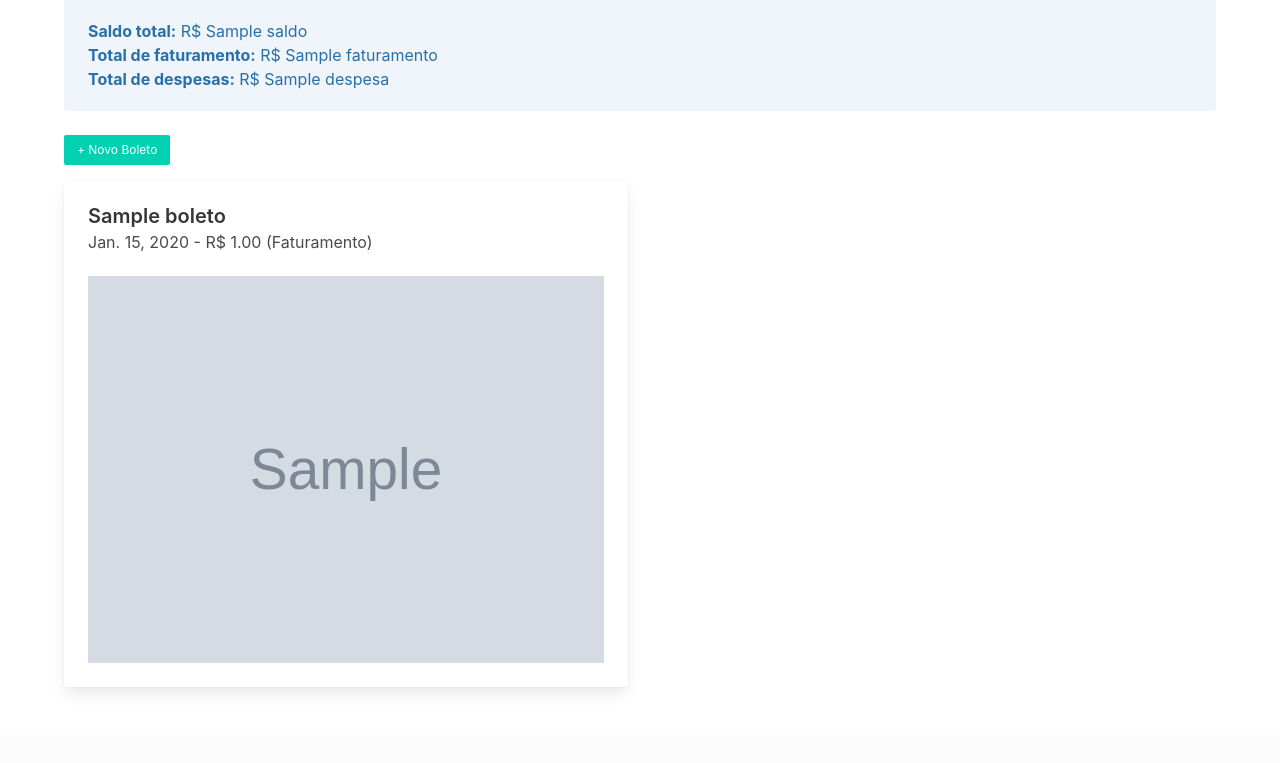
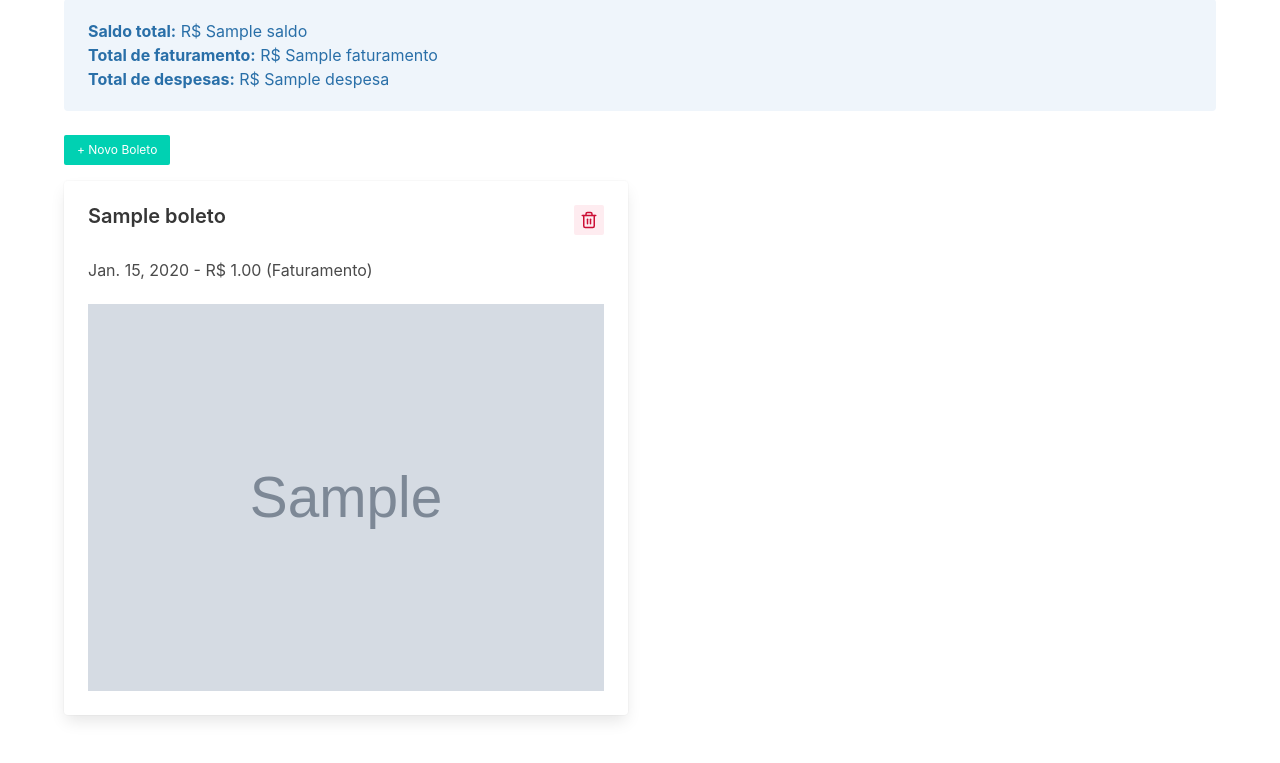
Before and after one commit to bernardommedeiros/Gerenciador-Financeiro, a Django app: template src/finances/personal_finance/templates/personal_finance/listar_boletos.html in a window 1280 px wide. Shown: the part 181-944 px from the top of the page. Before the commit the page ends 872 px from the top, so only its background shows below. Run offline with Django 5.2, Linux system fonts and the light colour scheme; tables that the repository leaves empty hold one stand-in row (values such as "Sample post"); the template is opened without the code that fills it: values that come from a table or form of the project are taken from there, most other values are stand-ins (such as "Sample title", 1, 10 or a date in 2020); grey boxes marked "Sample" are stand-in pictures; some libraries are stand-ins or nearby versions.

Commit message:
feat: boleto delete

```diff
--- a/src/finances/personal_finance/services/boleto.py
+++ b/src/finances/personal_finance/services/boleto.py
@@ -32,3 +32,9 @@ def calcular_saldo(balancete_id=None):
         'faturamento': faturamento,
         'despesa': despesa
     }
+
+
+def boleto_delete(boleto_id):
+    boleto = Boleto.objects.get(id=boleto_id)
+    boleto.delete()
+    return True
--- a/src/finances/personal_finance/templates/personal_finance/listar_boletos.html
+++ b/src/finances/personal_finance/templates/personal_finance/listar_boletos.html
@@ -43,7 +43,19 @@
           <div class="column is-6">
             <div class="card">
               <div class="card-content">
-                <p class="title is-5">{{ item.title }}</p>
+                <div class="is-flex is-justify-content-space-between is-align-items-center mb-2">
+                  <p class="title is-5">{{ item.title }}</p>
+                  <form method="post" action="{% url 'boleto_delete' item.id %}" style="margin-left: 1rem;">
+                      {% csrf_token %}
+                      <button class="button is-danger is-light is-small" type="submit" title="Deletar">
+                        <span class="icon is-small">
+                          <svg xmlns="http://www.w3.org/2000/svg" width="24" height="24" viewBox="0 0 24 24" fill="none" stroke="currentColor" stroke-width="2" stroke-linecap="round" stroke-linejoin="round" class="lucide lucide-trash2-icon lucide-trash-2"><path d="M10 11v6"/><path d="M14 11v6"/><path d="M19 6v14a2 2 0 0 1-2 2H7a2 2 0 0 1-2-2V6"/><path d="M3 6h18"/><path d="M8 6V4a2 2 0 0 1 2-2h4a2 2 0 0 1 2 2v2"/>
+                          </svg>
+                        </span>
+                    </button>
+                  </form>
+                </div>
+
                 <p class="subtitle is-6">
                   {{ item.date }} - R$ {{ item.value }} ({{ item.category }})
                 </p>
--- a/src/finances/personal_finance/urls.py
+++ b/src/finances/personal_finance/urls.py
@@ -2,7 +2,7 @@ from django.urls import path
 from django.contrib.auth import views as auth_views
 from .views.auth import register_view, login_view, logout_view
 from .views.balancete import BalanceteListView, BalanceteCreateView
-from .views.boleto import BoletoListView, BoletoCreateView
+from .views.boleto import BoletoListView, BoletoCreateView, BoletoDeleteView
 
 
 
@@ -14,5 +14,6 @@ urlpatterns = [
     path('balancetes/novo/', BalanceteCreateView.as_view(), name='balancete_criar'),
     path('/home/', BalanceteListView.as_view(), name='listar_balancetes'),
     path('balancete/<int:balancete_id>/boletos/', BoletoListView.as_view(), name='boleto_listar'),
-    path('balancete/<int:balancete_id>/boletos/novo/', BoletoCreateView.as_view(), name='boleto_criar')
+    path('balancete/<int:balancete_id>/boletos/novo/', BoletoCreateView.as_view(), name='boleto_criar'),
+    path('boleto/<int:boleto_id>/delete/', BoletoDeleteView.as_view(), name='boleto_delete')
 ]
```
Also changed, not shown: src/finances/personal_finance/views/boleto.py (+7 -0 lines).
